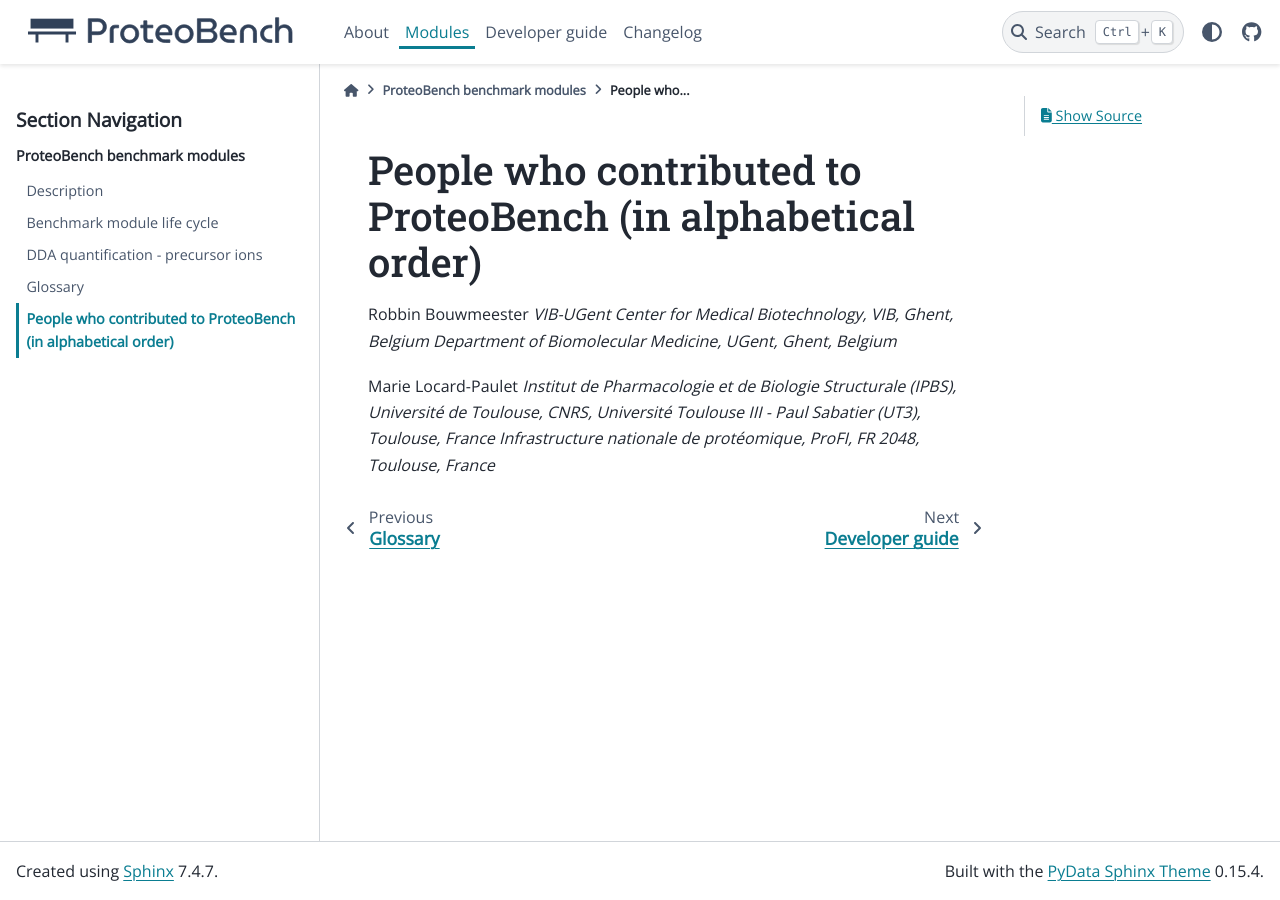
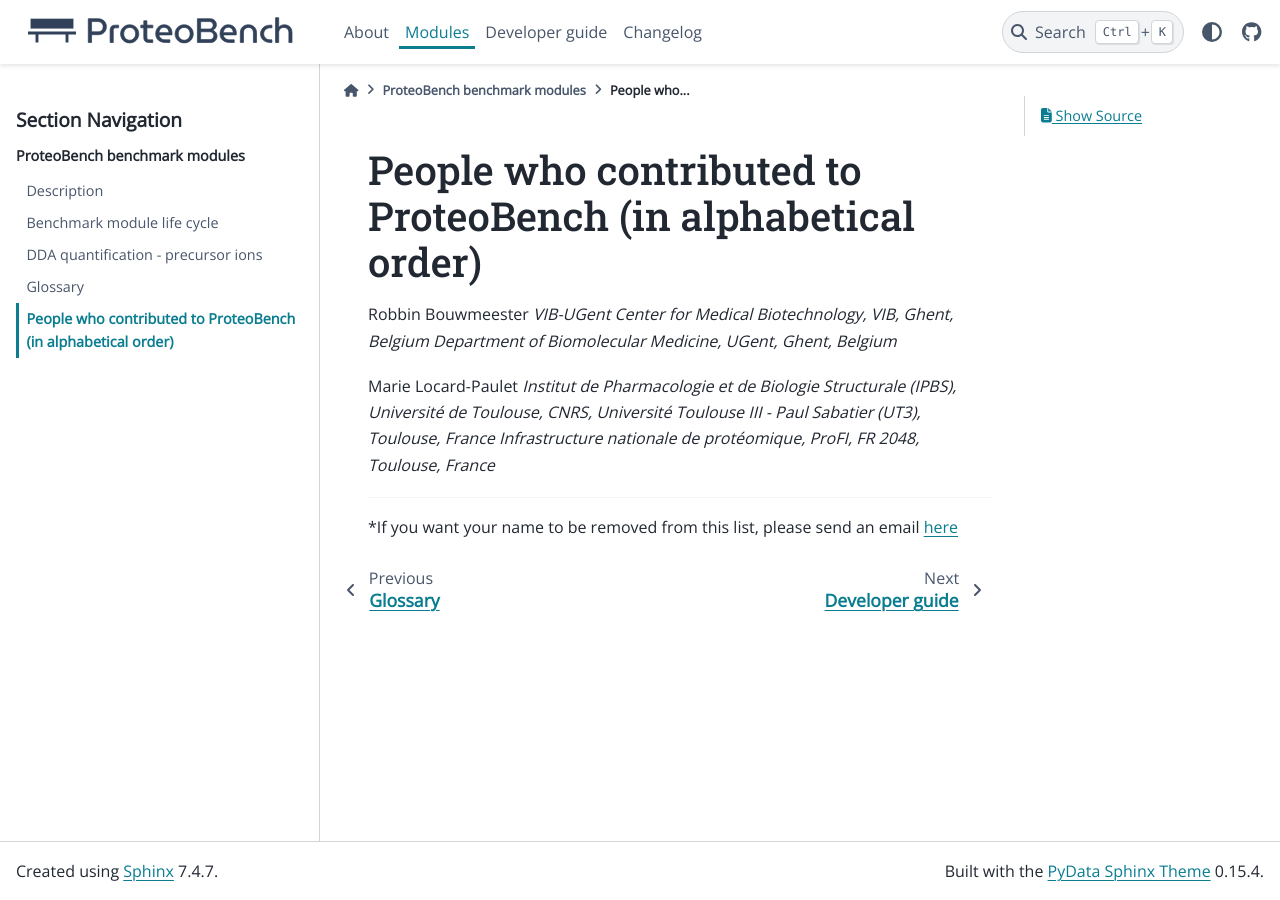
Before and after one commit to Proteobench/ProteoBench, a Sphinx documentation site: the page built from docs/modules/5-contribution.md, in a window 1280 px wide. Built offline with Sphinx 7.4.7 and the PyData theme 0.15.4, drawn with Linux system fonts in a browser that asks for light colours; pages that are not in the unit, such as notebooks, are missing from menus.

Commit message:
Update 5-contribution.md

```diff
--- a/docs/modules/5-contribution.md
+++ b/docs/modules/5-contribution.md
@@ -7,3 +7,8 @@ Robbin Bouwmeester
 Marie Locard-Paulet
 *Institut de Pharmacologie et de Biologie Structurale (IPBS), Université de Toulouse, CNRS, Université Toulouse III - Paul Sabatier (UT3), Toulouse, France*
 *Infrastructure nationale de protéomique, ProFI, FR 2048, Toulouse, France*
+
+
+
+--------
+*If you want your name to be removed from this list, please send an email [here](mailto:proteobench@eubic-ms.org?subject=ProteoBench_query)
```
